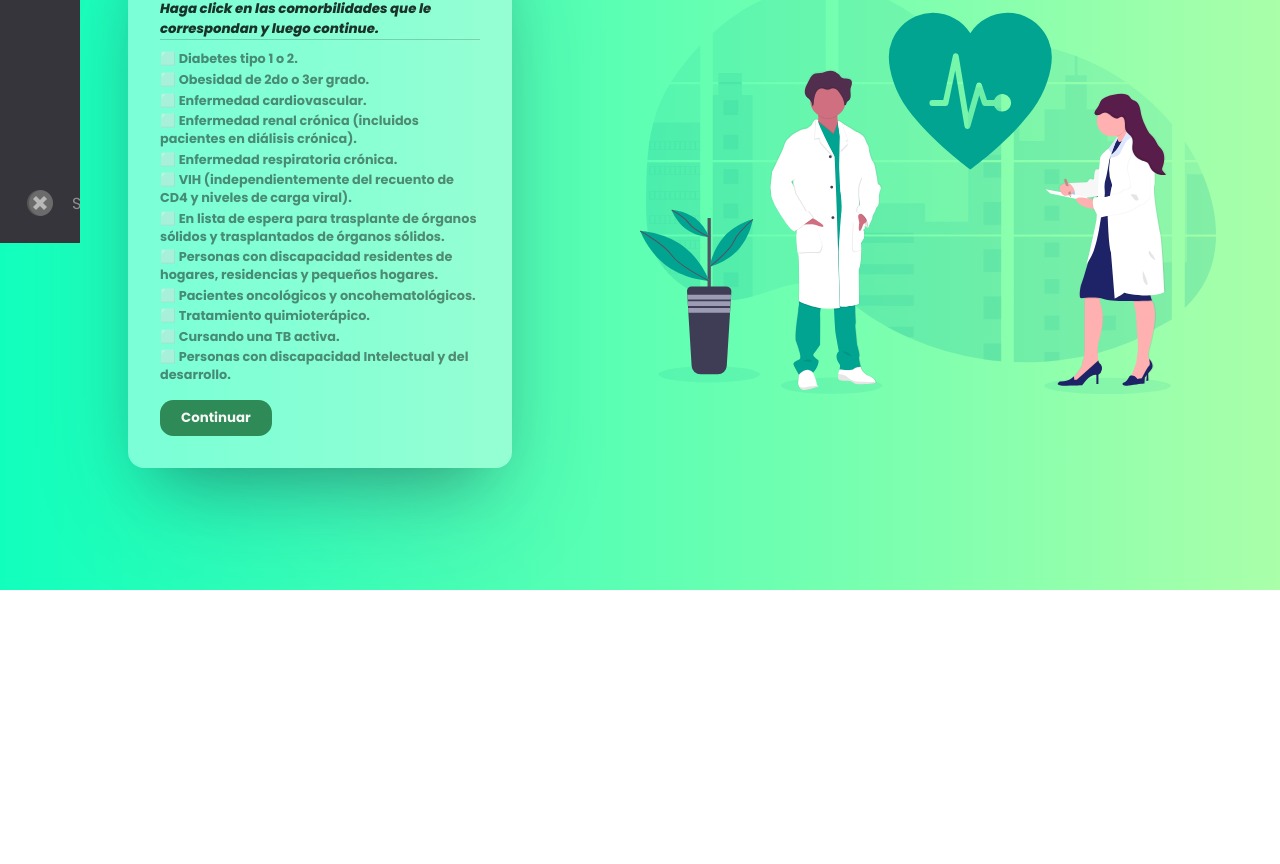
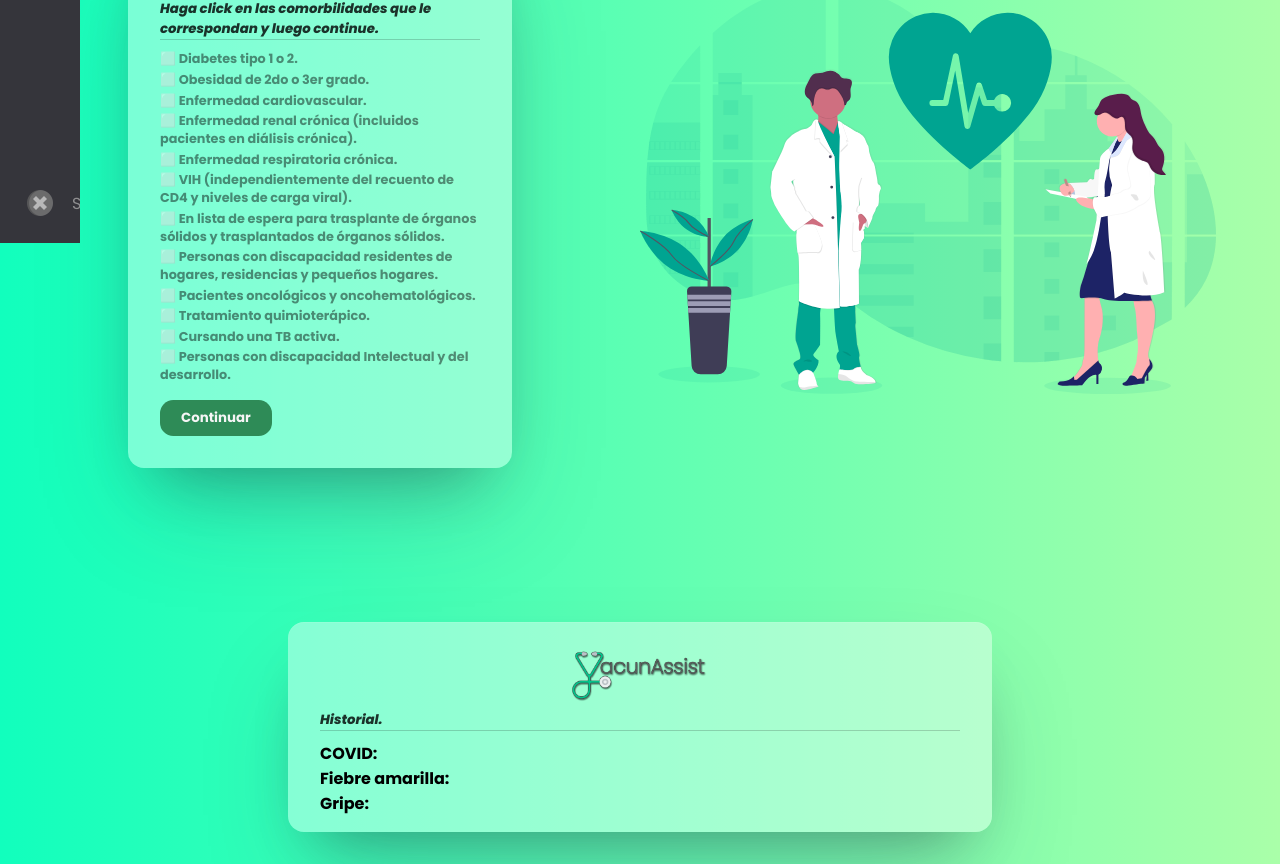
Before and after one commit to franciscogallom/vacunAssist, a React (Create React App) app in the folder client/: page /profile in a window 1280 px wide. Shown: the part 557-1421 px from the top of the page. Before the commit the page ends 1147 px from the top, so only its background shows below. Built offline with nearby package versions, Linux system fonts and the light colour scheme; no server answers.

Commit message:
See history

```diff
--- a/client/src/components/Profile/Profile.js
+++ b/client/src/components/Profile/Profile.js
@@ -1,20 +1,32 @@
-import { useState, useContext } from "react"
+import { useState, useContext, useEffect } from "react"
 import Context from "../../context/context"
 import Navbar from "../Navbar/Navbar"
 import Form from "../Form/Form"
 import Button from "../Button/Button"
 import { changePasswordValidations } from "../../services/changePasswordValidations"
 import { updatePassword, checkPassword } from "../../services/axios/users"
+import { getVaccinesByDni } from "../../services/axios/inscriptions"
 import Comorbidities from "../Onboarding/Comorbidities"
 
 function Profile() {
   const [oldPassword, setOldPassword] = useState("")
   const [newPassword, setNewPassword] = useState("")
   const [verifyPassword, setVerifyPassword] = useState("")
+  const [vaccines, setVaccines] = useState("")
   const [errors, setErrors] = useState([])
   const [message, setMessage] = useState("")
 
   const { dni } = useContext(Context)
+
+  useEffect(() => {
+    getVaccinesByDni(dni)
+      .then((res) => {
+        setVaccines(res.data)
+      })
+      .catch((e) => {
+        console.log(e)
+      })
+  }, [])
 
   const handleChangePassword = async () => {
     const validations = changePasswordValidations(newPassword, verifyPassword)
@@ -86,6 +98,18 @@ function Profile() {
         <Button handleClick={() => handleChangePassword()} text="Cambiar contraseña" />
       </Form>
       <Comorbidities />
+      <Form>
+        <h5>Historial.</h5>
+        <p>
+          <span style={{ fontWeight: "bold" }}>COVID:</span> {vaccines.covid}
+        </p>
+        <p>
+          <span style={{ fontWeight: "bold" }}>Fiebre amarilla:</span> {vaccines.fever}
+        </p>
+        <p>
+          <span style={{ fontWeight: "bold" }}>Gripe:</span> {vaccines.flu}
+        </p>
+      </Form>
     </>
   )
 }
--- a/client/src/context/context.js
+++ b/client/src/context/context.js
@@ -3,7 +3,7 @@ import { createContext, useState } from "react"
 const Context = createContext({})
 
 export function ContextProvider({ children }) {
-  const [dni, setDni] = useState("")
+  const [dni, setDni] = useState("42619102")
 
   return <Context.Provider value={{ dni, setDni }}>{children}</Context.Provider>
 }
```
